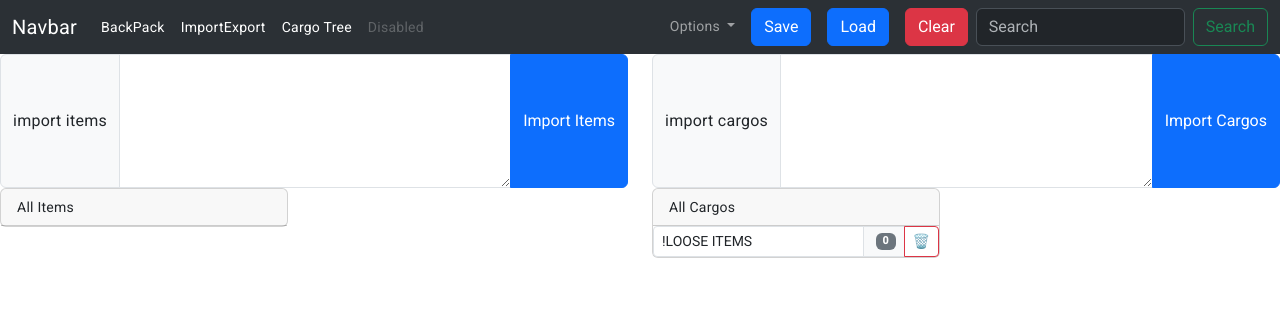
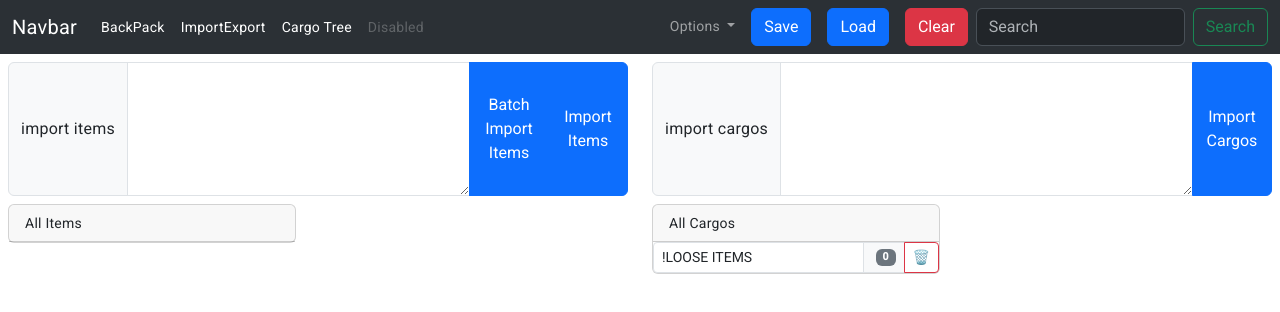
Before and after one commit to KubaMiszcz/BackPackManager, an Angular app in the folder BackPackManager-Front/: page /import-export-tab in a window 1280 px wide. Shown: the top 312 px of the page. Built offline with nearby package versions, Linux system fonts and the light colour scheme.

Commit message:
fix style

```diff
--- a/BackPackManager-Front/src/app/components/import-export-tab/import-export-tab.component.html
+++ b/BackPackManager-Front/src/app/components/import-export-tab/import-export-tab.component.html
@@ -1,9 +1,11 @@
-<div class="row">
+<div class="col p-2">
+    <div class="row pb-2">
         <div class="col">
             <div class="col input-group">
                 <span class="input-group-text">import items</span>
                 <textarea [(ngModel)]="itemsInput" class="form-control" aria-label="With textarea" rows="5"></textarea>
-        <button type="button" class="btn btn-primary" (click)="importItems()">Import Items</button>
+            <button type="button" class="btn btn-primary import-btn" (click)="batchImportItems()">Batch Import Items</button>
+            <button type="button" class="btn btn-primary import-btn"  (click)="importItems()">Import Items</button>
             </div>
         </div>
 
@@ -11,7 +13,7 @@
             <div class="col input-group">
                 <span class="input-group-text">import cargos</span>
                 <textarea [(ngModel)]="cargosInput" class="form-control" aria-label="With textarea" rows="5"></textarea>
-            <button type="button" class="btn btn-primary" (click)="importCargos()">Import Cargos</button>
+                <button type="button" class="btn btn-primary import-btn" (click)="importCargos()">Import Cargos</button>
             </div>
         </div>
     </div>
@@ -59,3 +61,4 @@
             </div>
         </div>
     </div>
+</div >
--- a/BackPackManager-Front/src/app/components/import-export-tab/import-export-tab.component.scss
+++ b/BackPackManager-Front/src/app/components/import-export-tab/import-export-tab.component.scss
@@ -3,6 +3,10 @@
     display: flex;
     justify-content: space-between;
     align-items: center;
+}
+
+.import-btn{
+    width: 5em;
 }
 
 .vv{
--- a/BackPackManager-Front/src/app/components/import-export-tab/import-export-tab.component.ts
+++ b/BackPackManager-Front/src/app/components/import-export-tab/import-export-tab.component.ts
@@ -32,7 +32,9 @@ export class ImportExportTabComponent implements OnInit {
         'isCargo'
       );
 
-      this.items = this.itemService.getSortedItems(this.itemService.getAllItems());
+      this.items = this.itemService.getSortedItems(
+        this.itemService.getAllItems()
+      );
     });
   }
 
@@ -40,6 +42,8 @@ export class ImportExportTabComponent implements OnInit {
     this.itemService.importItemsFromString(this.itemsInput);
     this.itemsInput = '';
   }
+
+  batchImportItems() {}
 
   importCargos() {
     this.cargoService.importCargosFromString(this.cargosInput);
@@ -76,8 +80,6 @@ export class ImportExportTabComponent implements OnInit {
   //////////////////////////////
   //////////////////////////////
 
-
-
   // isCargoItem(name: string) {
   //   return this.appService.isCargoItemByName(name);
   // }
```
Lines whose indentation alone changed are shown as unchanged.
